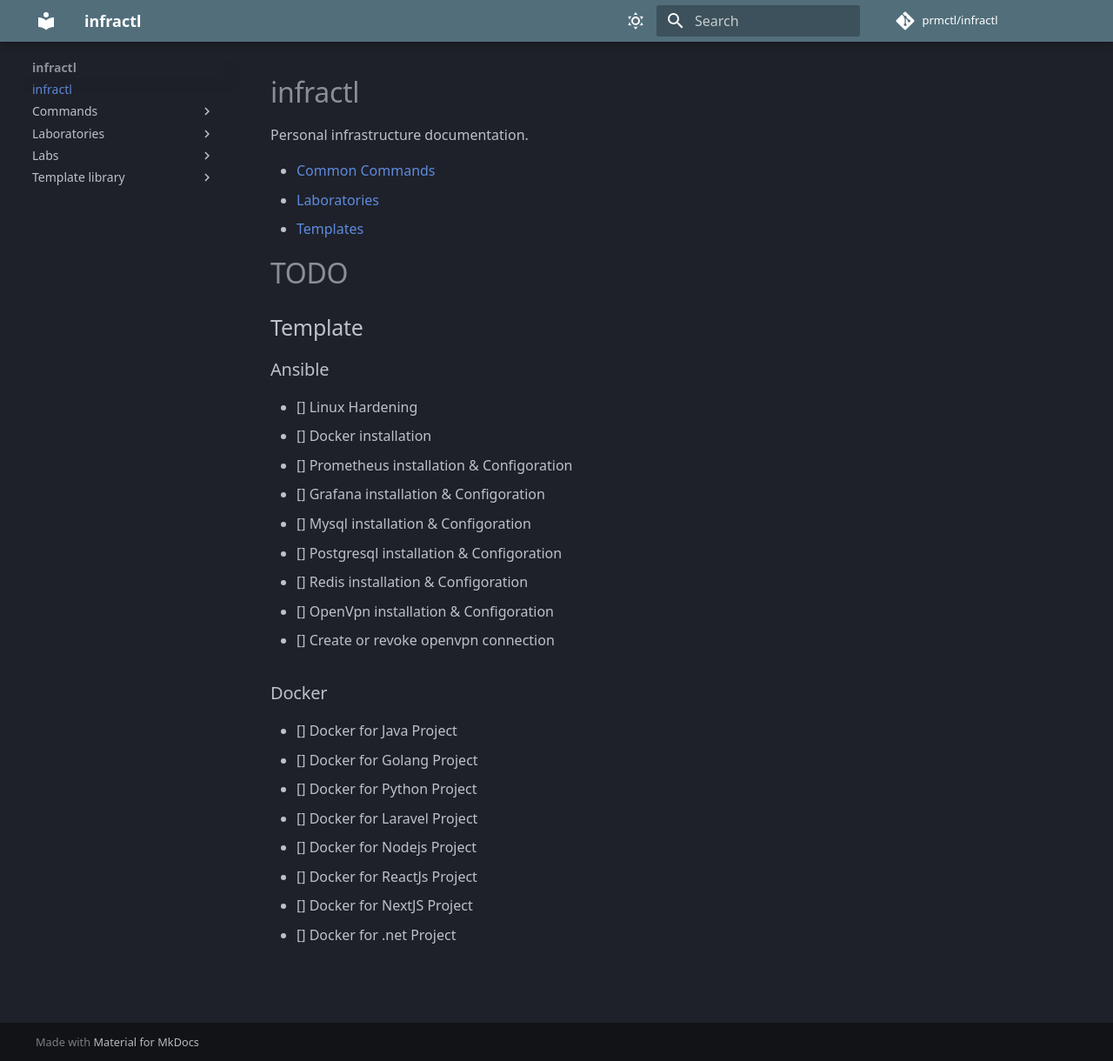
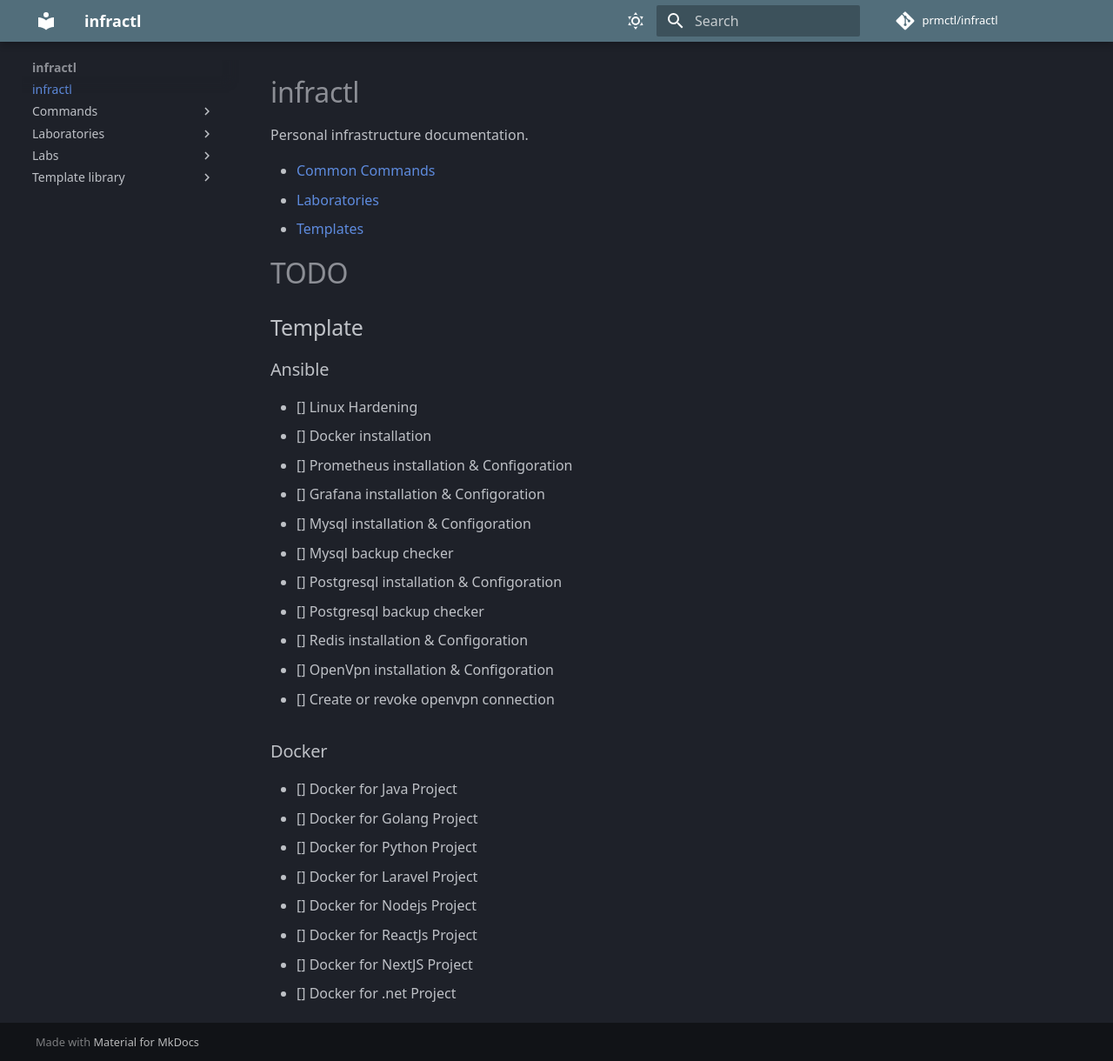
Before and after one commit to prmctl/infractl, an MkDocs documentation site: the page built from docs/index.md, in a window 1280 px wide and 1220 px high. Shown: the whole window at 87% size. Built offline with MkDocs 1.6.1 and Material for MkDocs 9.7.7, drawn with Linux system fonts in a browser that asks for light colours; comment, search, counter and statistics services are not loaded.

Commit message:
add index

```diff
--- a/docs/index.md
+++ b/docs/index.md
@@ -18,10 +18,13 @@
 - [] Prometheus installation & Configoration
 - [] Grafana installation & Configoration
 - [] Mysql installation  & Configoration
+- [] Mysql backup checker
 - [] Postgresql installation & Configoration
+- [] Postgresql backup checker
 - [] Redis installation & Configoration
 - [] OpenVpn installation & Configoration
 - [] Create or revoke openvpn connection
+
 
 ### Docker
 - [] Docker for Java Project
```
